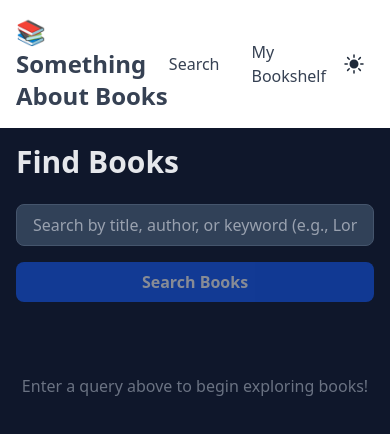
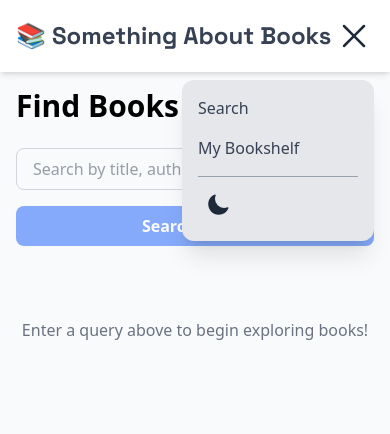
Before and after one commit to Pjdaze/something-about-books, a React (Vite) app: page / in a window 390 px wide. Both pictures are taken after a click on the button "Toggle mobile menu". Shown: the top 434 px of the page. Built offline with nearby package versions, Linux system fonts and the light colour scheme.

Commit message:
fixed books overflowing when authors text was long hot fix

```diff
--- a/src/components/feature/BookCard.tsx
+++ b/src/components/feature/BookCard.tsx
@@ -39,7 +39,11 @@ export const BookCard = ({
         <div
           className={`
         overflow-hidden rounded-lg
-        ${viewMode === "list" ? "w-24 h-36" : "w-full aspect-2/3 max-h-[250px]"}
+        ${
+          viewMode === "list"
+            ? "w-[200px]  h-36"
+            : "w-full aspect-2/3 max-h-[250px]"
+        }
       `}
         >
           <img
@@ -59,8 +63,8 @@ export const BookCard = ({
               {book.title}
             </h3>
 
-            <p className="text-sm text-gray-600 mb-2 italic line-clamp-1">
-              By {authors}
+            <p className="text-sm text-wrap text-gray-600 mb-2 italic line-clamp-1">
+              By {authors.length > 20 ? `${authors.slice(0, 20)}...` : authors}
             </p>
 
             <p className="text-xs text-gray-500">
--- a/src/components/ui/Header.tsx
+++ b/src/components/ui/Header.tsx
@@ -1,28 +1,100 @@
+import { useState, useRef, useEffect } from "react";
 import { ThemeToggle } from "./ThemeToggle";
 import { Link } from "react-router-dom";
-export const Header: React.FC = () => (
-  <header className="text-white shadow-md">
+import { Bars2Icon, XMarkIcon } from "@heroicons/react/24/solid";
+
+export const Header: React.FC = () => {
+  const [isMenuOpen, setIsMenuOpen] = useState(false);
+  const menuRef = useRef<HTMLDivElement>(null);
+
+  const menuItems = [
+    { to: "/", label: "Search" },
+    { to: "/bookshelf", label: "My Bookshelf" },
+  ];
+
+  // Close menu on outside click
+  useEffect(() => {
+    const handleClickOutside = (e: MouseEvent) => {
+      if (menuRef.current && !menuRef.current.contains(e.target as Node)) {
+        setIsMenuOpen(false);
+      }
+    };
+
+    if (isMenuOpen) {
+      document.addEventListener("mousedown", handleClickOutside);
+    }
+    return () => document.removeEventListener("mousedown", handleClickOutside);
+  }, [isMenuOpen]);
+
+  // Close menu on ESC
+  useEffect(() => {
+    const handleEsc = (e: KeyboardEvent) => {
+      if (e.key === "Escape") setIsMenuOpen(false);
+    };
+    document.addEventListener("keydown", handleEsc);
+    return () => document.removeEventListener("keydown", handleEsc);
+  }, []);
+
+  return (
+    <header className="text-white shadow-md relative">
       <div className="mx-auto p-4 flex justify-between items-center max-w-7xl">
-      <Link to="/" className="text-gray-700 font-bold text-2xl">
+        <Link
+          to="/"
+          className="text-gray-700 font-bold text-[1.5rem] font-space-grotesk"
+        >
           📚 Something About Books
         </Link>
 
-      <nav className="flex items-center gap-2">
+        {/* Desktop Menu */}
+        <nav className="items-center gap-4 hidden md:flex">
+          {menuItems.map((item) => (
             <Link
-          to="/"
-          className="text-gray-700 hover:text-slate-700 transition duration-150 mr-6 focus:font-semibold"
-        >
-          Search
-        </Link>
-        <Link
-          to="/bookshelf"
+              key={item.to}
+              to={item.to}
               className="text-gray-700 hover:text-slate-700 transition duration-150 focus:font-semibold"
             >
-          My Bookshelf
+              {item.label}
             </Link>
+          ))}
 
           <ThemeToggle />
         </nav>
+
+        <button
+          aria-label="Toggle mobile menu"
+          className="block md:hidden"
+          onClick={() => setIsMenuOpen(!isMenuOpen)}
+        >
+          {isMenuOpen ? (
+            <XMarkIcon className="w-10 text-gray-800" />
+          ) : (
+            <Bars2Icon className="w-10 text-gray-800" />
+          )}
+        </button>
       </div>
+
+      {isMenuOpen && (
+        <div
+          ref={menuRef}
+          className="absolute right-4 top-20 w-48 bg-gray-200
+                     shadow-xl rounded-xl p-4 space-y-4 animate-slideDown z-50"
+        >
+          {menuItems.map((item) => (
+            <Link
+              key={item.to}
+              to={item.to}
+              className="block text-gray-700 dark:text-gray-700 hover:text-slate-700 dark:hover:text-slate-300 transition font-medium"
+              onClick={() => setIsMenuOpen(false)}
+            >
+              {item.label}
+            </Link>
+          ))}
+
+          <div className="pt-2 border-t border-gray-400 dark:border-gray-600">
+            <ThemeToggle />
+          </div>
+        </div>
+      )}
     </header>
   );
+};
--- a/src/index.css
+++ b/src/index.css
@@ -1,4 +1,9 @@
+@import url('https://fonts.googleapis.com/css2?family=Space+Grotesk:wght@300..700&display=swap');
 @import "tailwindcss";
+
+@theme {
+  --font-space-grotesk: "Space Grotesk", sans-serif;
+}
 @custom-variant dark (&:where(.dark, .dark *));
 
 
--- a/src/pages/SearchPage.tsx
+++ b/src/pages/SearchPage.tsx
@@ -41,7 +41,7 @@ export const SearchPage = () => {
   };
 
   return (
-    <div className="mx-auto p-4 max-w-5xl">
+    <div className="mx-auto p-4 max-w-7xl">
       <h1 className="text-3xl font-bold mb-6 dark:text-gray-200 ">
         Find Books
       </h1>
--- a/src/pages/bookshelf/BookshelfPage.tsx
+++ b/src/pages/bookshelf/BookshelfPage.tsx
@@ -129,7 +129,7 @@ export const BookshelfPage = () => {
                           const cover = getCoverUrl(book);
 
                           return (
-                            <button
+                            <div
                               key={book.key}
                               className="cb-book"
                               style={
@@ -151,7 +151,7 @@ export const BookshelfPage = () => {
                               >
                                 X
                               </button>
-                            </button>
+                            </div>
                           );
                         })}
                       </div>
```
Lines whose indentation alone changed are shown as unchanged.
